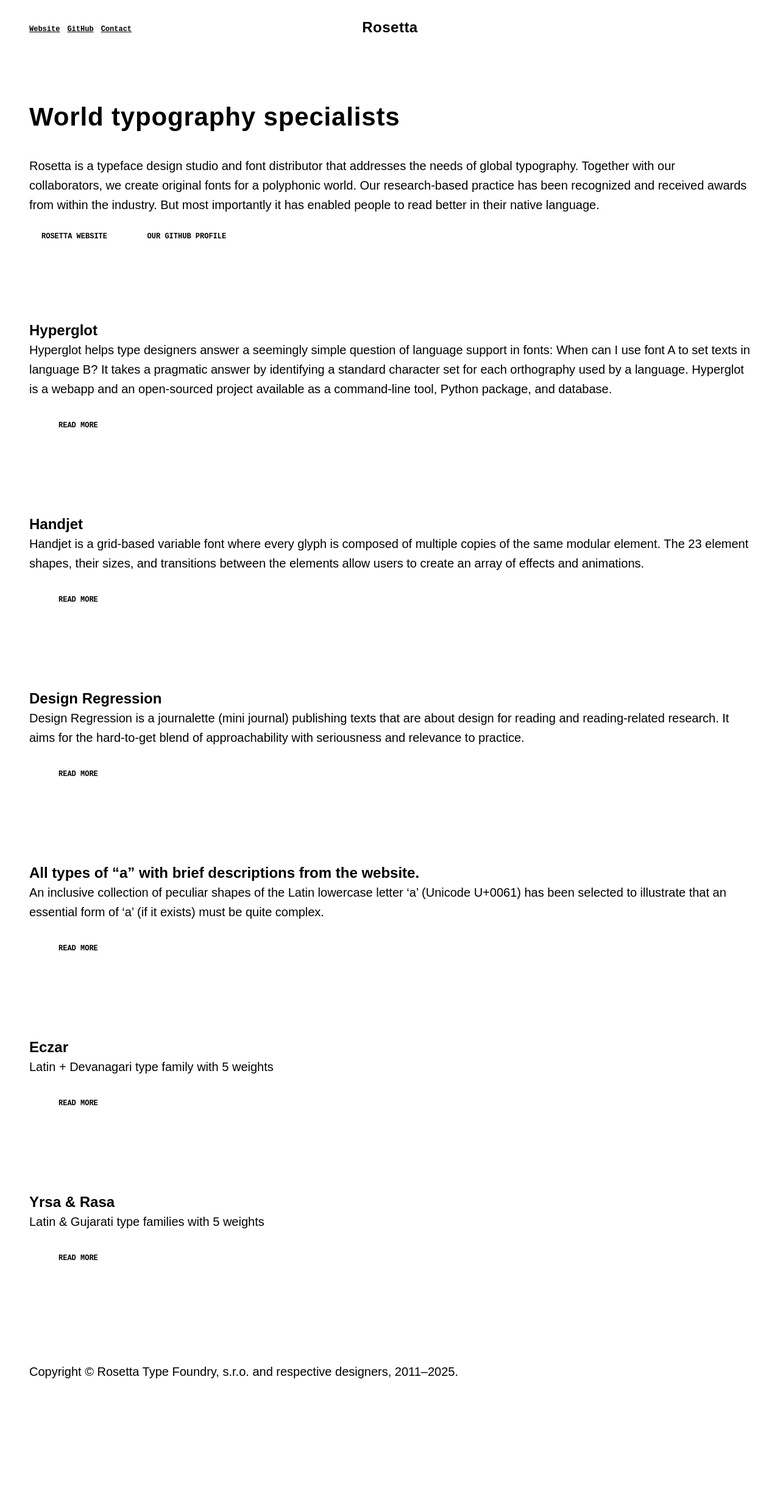
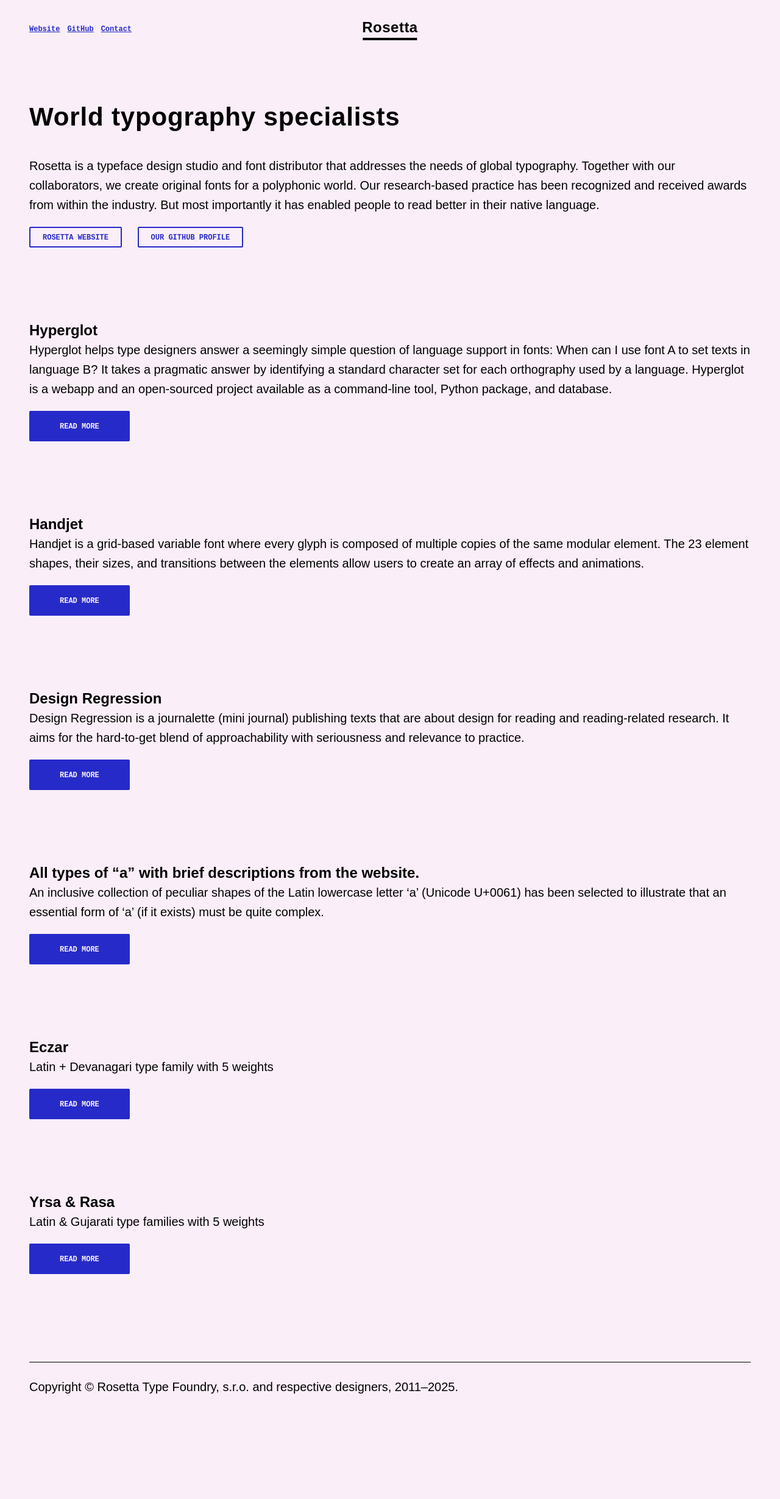
Before and after one commit to rosettatype/rosettatype.github.io, a Jekyll site: the page built from HOME.md, in a window 1280 px wide. Shown: the whole page at 61% size. Built offline with Jekyll 4.4.1, drawn with Linux system fonts in a browser that asks for light colours; some web fonts are replaced; before the commit the page ends 2434 px from its top, so only the background shows below that.

Commit message:
Correct scss directory

```diff
--- a/_config.yml
+++ b/_config.yml
@@ -19,7 +19,7 @@ theme: minima
 
 # Sass compiling
 sass:
-  sass_dir: assets/css
+  sass_dir: assets
   style: compressed
 
 # Articles showed on homepage
--- a/assets/styles.scss
+++ b/assets/styles.scss
@@ -2,7 +2,7 @@
 ---
 
 // Load the dark/light themes
-//@import "themes";
+@import "themes";
 
 // The overall design system
 @import "rosetta-ds/rosetta-ds";
```
